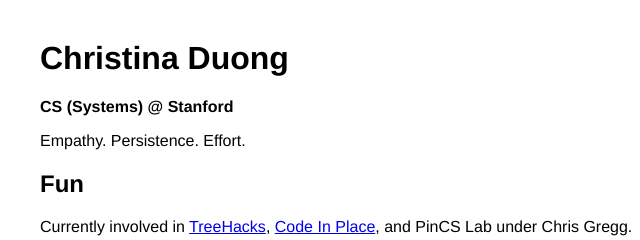
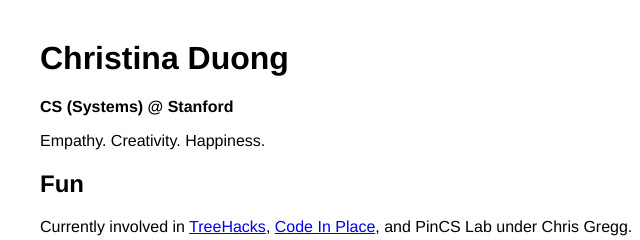
Before and after one commit to christinaduong/personal-website, a plain HTML site: page index.html in a window 1280 px wide. Shown: the top 240 px of the page, 0-640 px from the left. Drawn offline with Linux system fonts and the light colour scheme; a script that the page names is missing.

Commit message:
update values

```diff
--- a/index.html
+++ b/index.html
@@ -12,7 +12,7 @@
     <main>
         <h1>Christina Duong</h1>
         <p><strong>CS (Systems) @ Stanford</strong></p>
-        <p>Empathy. Persistence. Effort.</p>
+        <p>Empathy. Creativity. Happiness.</p>
         <h2>Fun</h2>
         <p>Currently involved in <a href="https://treehacks.com/">TreeHacks</a>, <a href="https://codeinplace.stanford.edu/">Code In Place</a>, and PinCS Lab under Chris Gregg.</p>
         <p>I love meeting new people! Hosting events for <a href="https://www.notion.com/">Notion</a> and starting a <a href="https://www.socratica.info/">Socratica</a> chapter at Stanford.</p>
```
